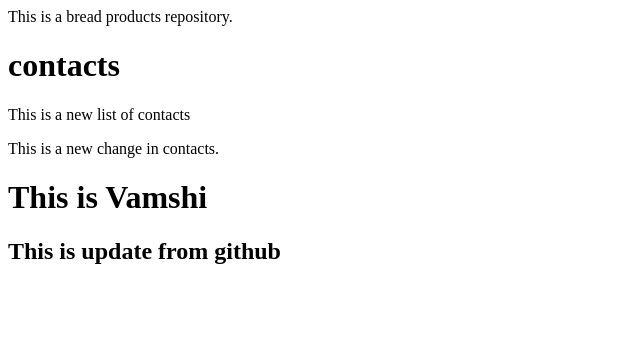
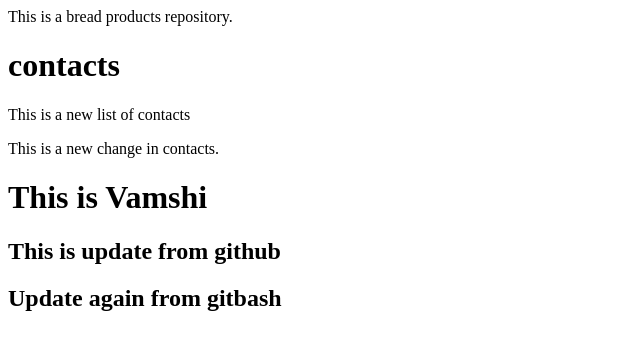
Before and after one commit to vamshisirivolu/com.bread.demo, a plain HTML site: page WebContent/contacts.html in a window 1280 px wide. Shown: the whole page, without its empty margins (0-640 px from the left). Drawn offline with Linux system fonts and the light colour scheme.

Commit message:
Added new comment

```diff
--- a/WebContent/contacts.html
+++ b/WebContent/contacts.html
@@ -11,5 +11,6 @@ This is a bread products repository.
 This is a new change in contacts.
 <h1>This is Vamshi</h1>
 <h2>This is update from github</h2>
+<h2>Update again from gitbash</h2>
 </body>
 </html>
```
